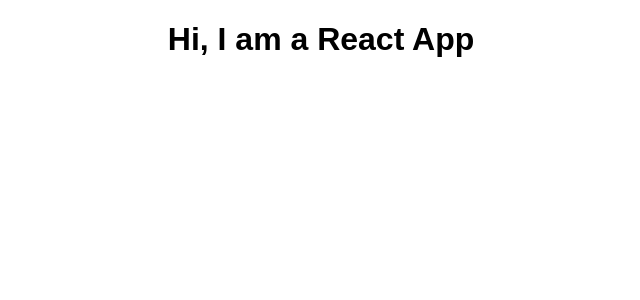
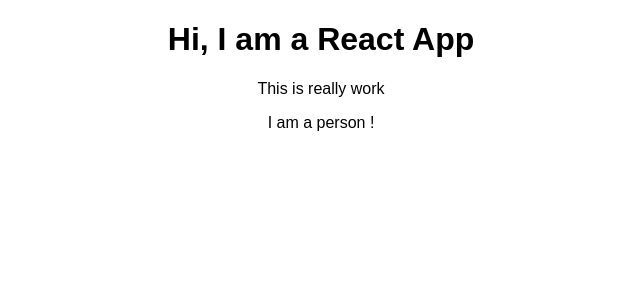
Before and after one commit to psudeep/react-complete-guide, a React (Create React App) app: page / in a window 1280 px wide. Shown: the top 300 px of the page, without its empty margins (319-959 px from the left). Built offline with nearby package versions, Linux system fonts and the light colour scheme.

Commit message:
packaages install and new component

```diff
--- a/package.json
+++ b/package.json
@@ -3,6 +3,7 @@
   "version": "0.1.0",
   "private": true,
   "dependencies": {
+    "@material-ui/core": "^4.9.9",
     "react": "^16.13.1",
     "react-dom": "^16.13.1",
     "react-scripts": "1.1.5"
--- a/src/App.js
+++ b/src/App.js
@@ -1,12 +1,15 @@
 import React, { Component } from 'react';
 import logo from './logo.svg';
 import './App.css';
+import Person from './Person/Person';
 
 class App extends Component {
   render() {
     return (
       <div className="App">
         <h1>Hi, I am a React App</h1>
+        <p>This is really work</p>
+        <Person />
       </div>
     );
     //return React.createElement('div', {className: 'App'}, React.createElement('h1', null, 'Does this work now ??'));
--- /dev/null
+++ b/src/Person/Person.js
@@ -0,0 +1,8 @@
+//a componet is a function which return jsx/dom example fo functional component
+import React from 'react';
+
+const person = () => {
+	return <p>I am a person !</p>
+};
+
+export default person;
```
Also changed, not shown: 1 other file (tests, documents, lock files or other folders).
